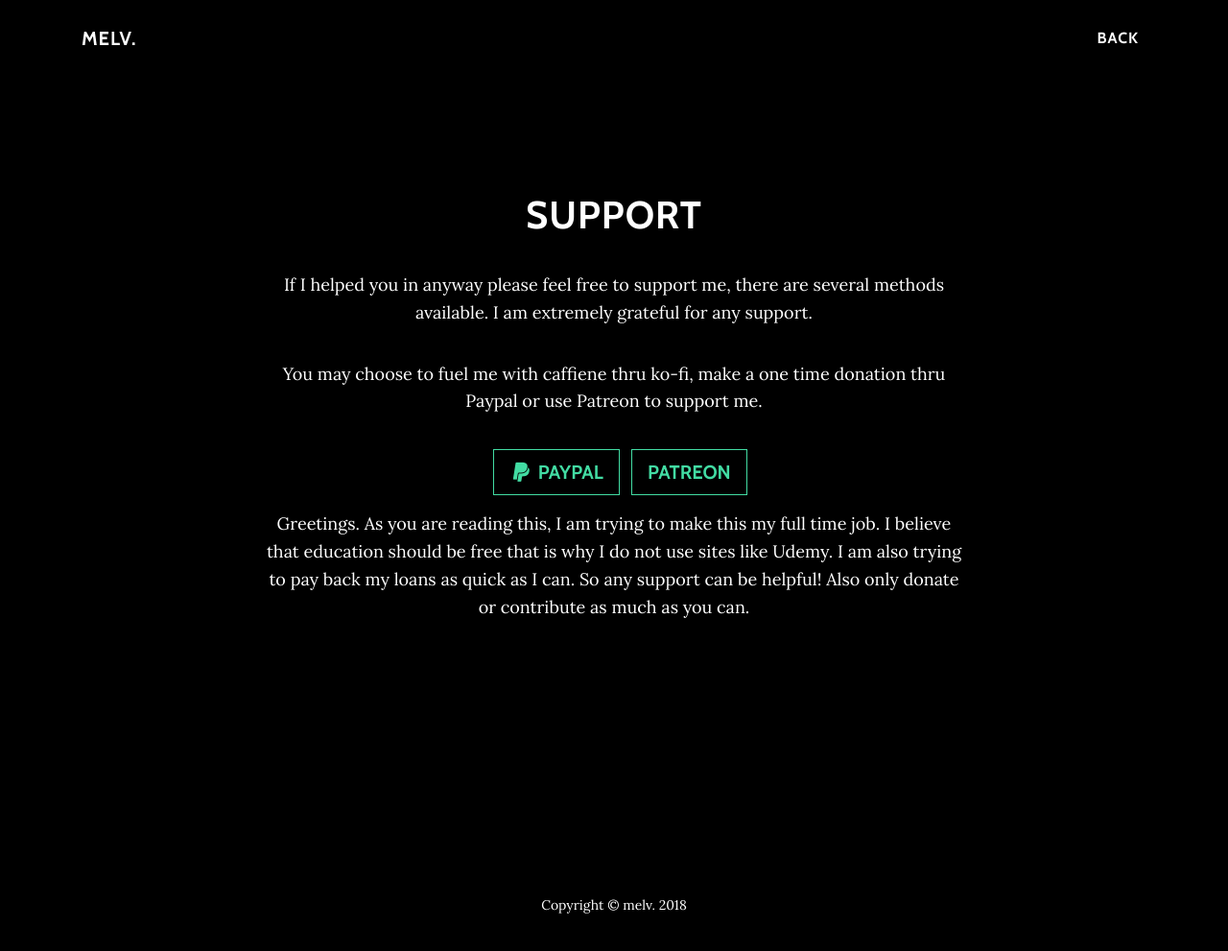
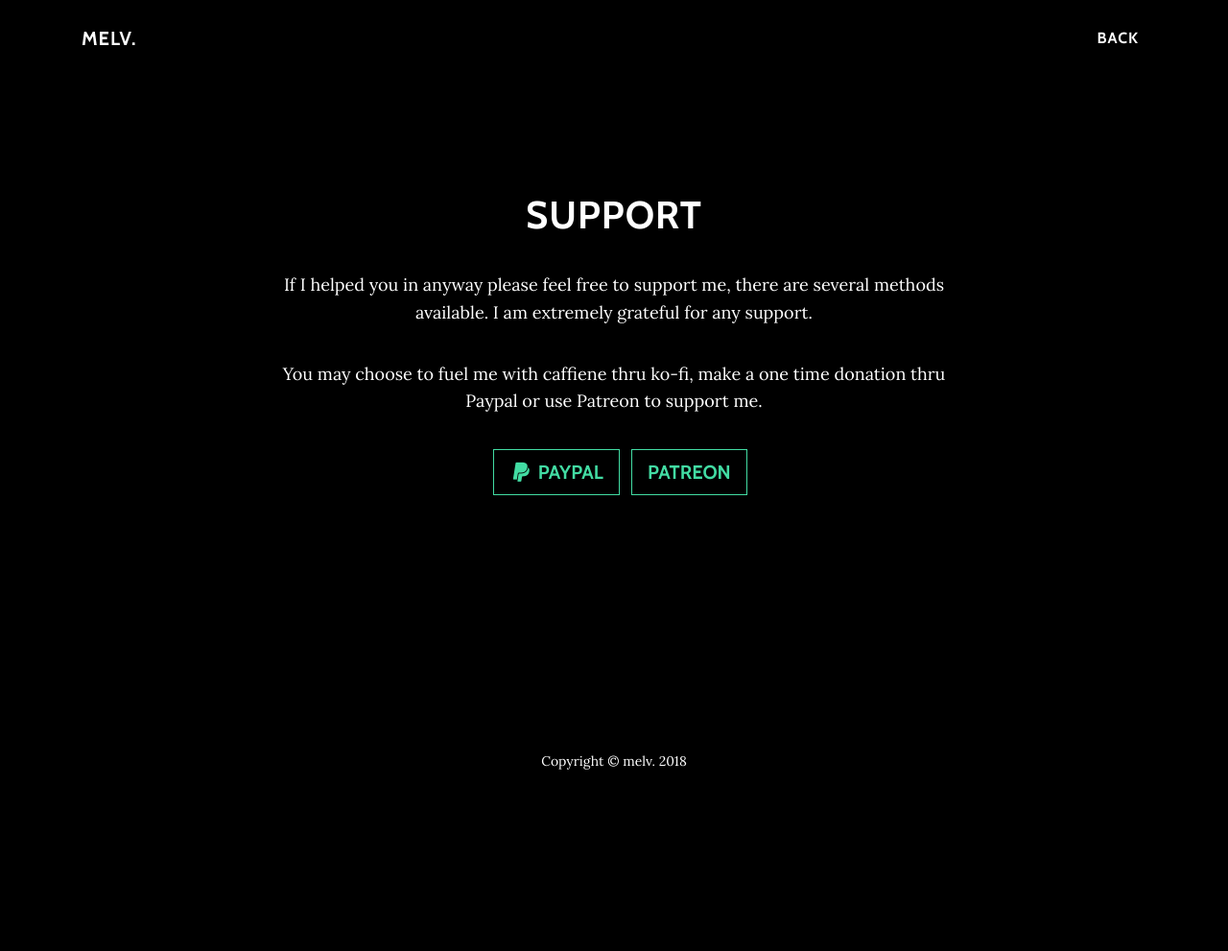
Before and after one commit to melvfnz/melvfnz.github.io, a Jekyll site: the page support.html, which Jekyll copies as it is, in a window 1280 px wide and 1005 px high. Shown: the top 991 px of the window at 96% size. Built offline with Jekyll 4.4.1, drawn with Linux system fonts in a browser that asks for light colours.

Commit message:
Update support.html

```diff
--- a/support.html
+++ b/support.html
@@ -86,7 +86,6 @@
                 </a>
               </li>
             </ul>
-            <p>Greetings. As you are reading this, I am trying to make this my full time job. I believe that education should be free that is why I do not use sites like Udemy. I am also trying to pay back my loans as quick as I can. So any support can be helpful! Also only donate or contribute as much as you can.</p>
           </div>
         </div>
       </div>
```
